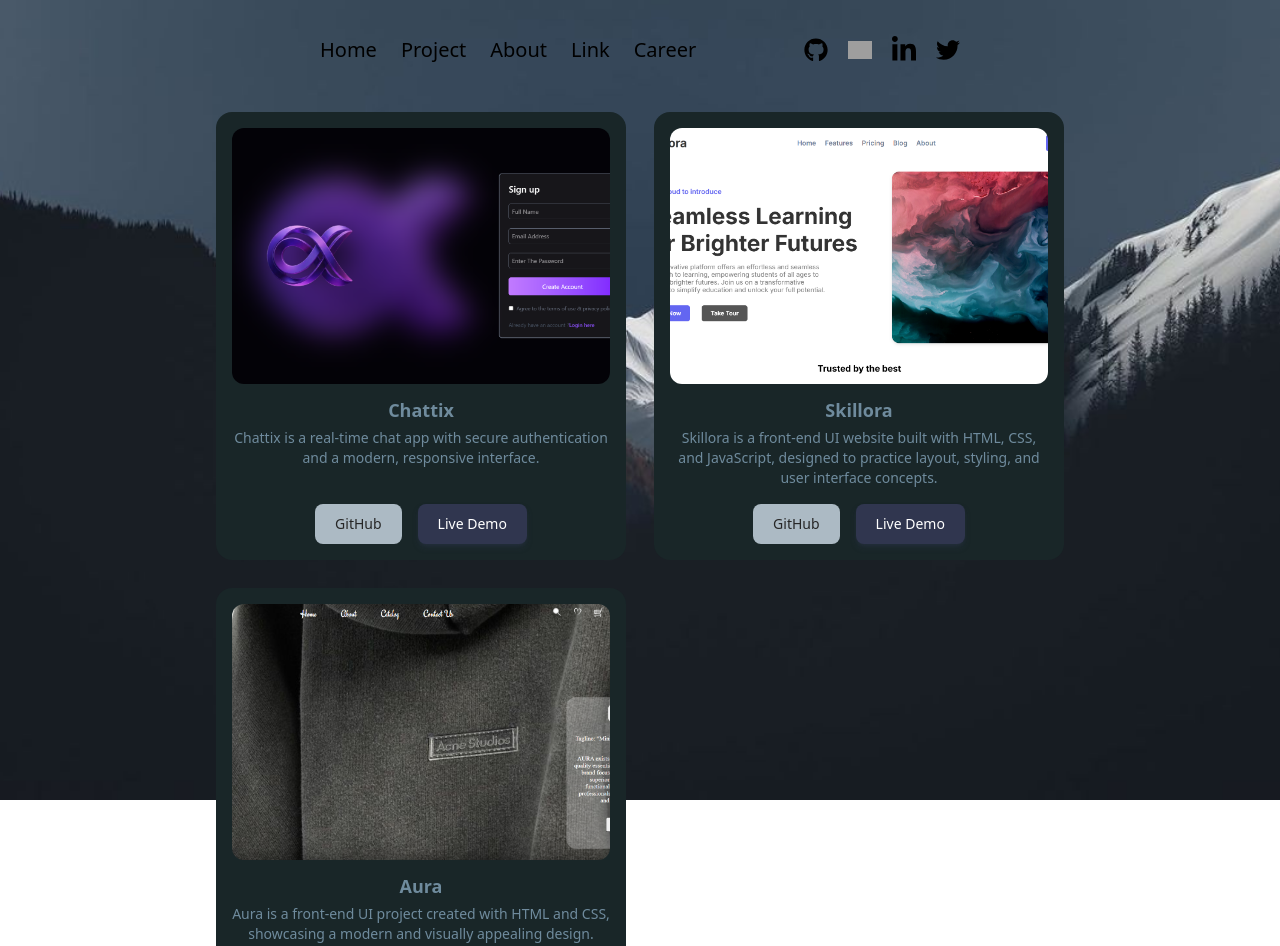
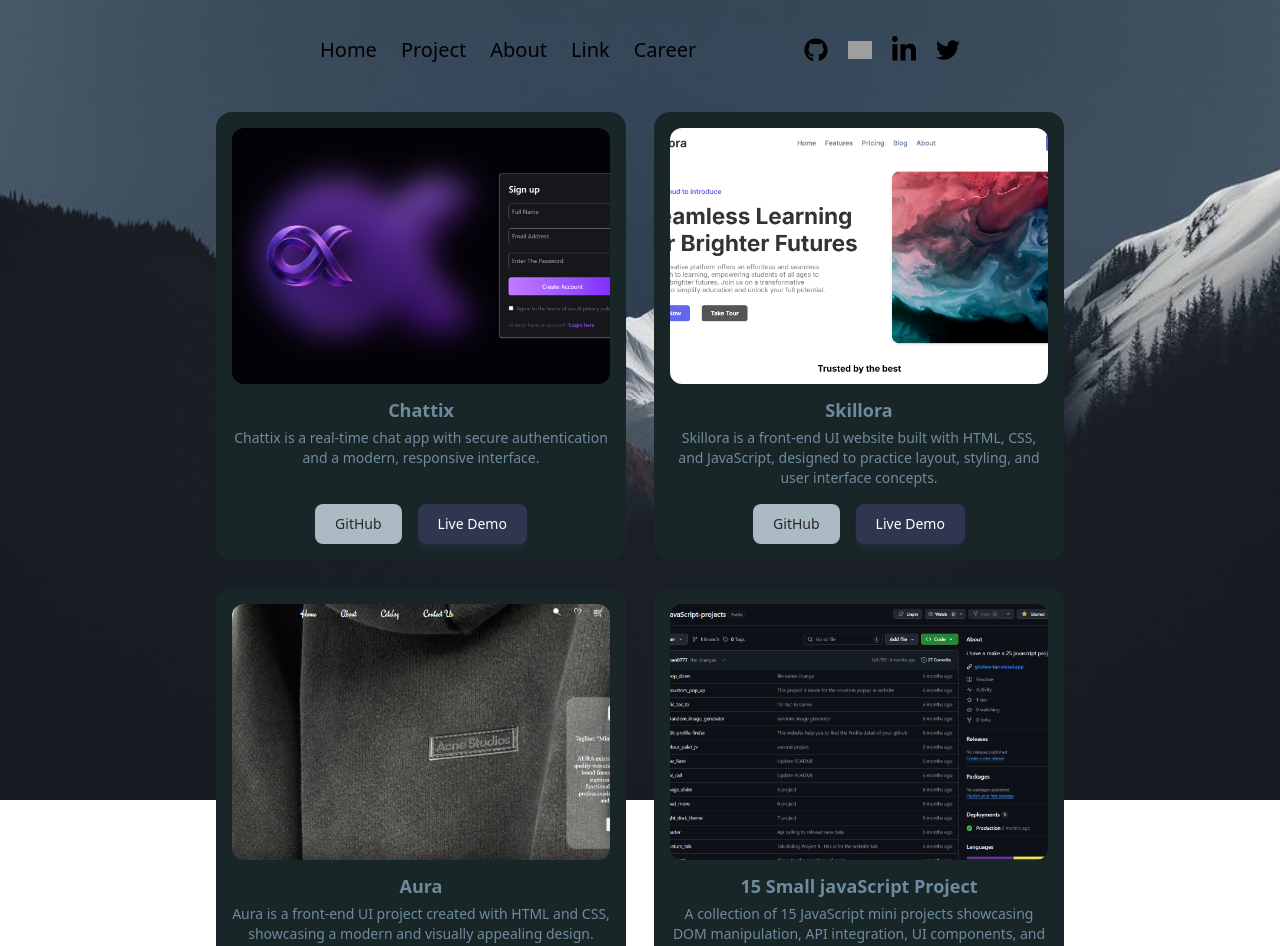
Before and after one commit to Suman0777/PortFolio, a React (Vite) app: page /projects in a window 1280 px wide. Shown: the top 946 px of the page. Built offline with nearby package versions, Linux system fonts and the light colour scheme; grey boxes are pictures that could not be loaded.

Commit message:
Changes in the project and add blur animation on load

```diff
--- a/Pages/Project.jsx
+++ b/Pages/Project.jsx
@@ -22,6 +22,13 @@ const Project = () => {
       topic: "Aura",
       github: "https://github.com/Suman0777/Aura",
       live: "https://aura-ashen-delta.vercel.app/",
+    },
+    {
+      imgins: "/Project4.png",
+      dec: "A collection of 15 JavaScript mini projects showcasing DOM manipulation, API integration, UI components, and interactive web features.",
+      topic: "15 Small javaScript Project",
+      github: "https://github.com/Suman0777/15-javaScript-projects",
+      live: "",
     },
   ];
 
--- a/component/MobileSidebar.jsx
+++ b/component/MobileSidebar.jsx
@@ -14,14 +14,14 @@ const MobileSidebar = ({ open, onClose }) => {
 
       <div
         className={`
-          fixed top-0 left-0 h-full w-64 bg-[#0f172a]
+          fixed top-0 left-0 h-full w-64 rounded-r-[13px] bg-[#191E24]
           z-50
           transform
           transition-transform duration-800 ease-[cubic-bezier(0.16,1,0.3,1)]
           ${open ? "translate-x-0" : "-translate-x-full"}
         `}
       >
-        <div className="p-6 space-y-6 text-white">
+        <div className="p-6 space-y-6">
 
           <div className="flex justify-end">
             <img
@@ -44,7 +44,7 @@ const MobileSidebar = ({ open, onClose }) => {
               href={item.path}
               onClick={onClose}
               className={`
-                text-xl font-medium block hover:text-cyan-400
+                text-xl text-[#F5F2F2] font-semibold block hover:text-cyan-400
                 transition-all duration-400 ease-[cubic-bezier(0.16,1,0.3,1)]
                 ${open ? "opacity-100 translate-x-0" : "opacity-0 -translate-x-6"}
               `}
--- a/component/Top.jsx
+++ b/component/Top.jsx
@@ -1,4 +1,4 @@
-import React, { useState } from "react";
+import React, { useEffect, useState } from "react";
 import Buttonicon from "../BuildsSmall/Buttonicon";
 import Imagess from "../BuildsSmall/Imagess";
 import MobileSidebar from "./MobileSidebar";
@@ -6,7 +6,6 @@ import MobileSidebar from "./MobileSidebar";
 const Top = () => {
   const [selected, setSelected] = useState(null);
   const [humbugerrr, sethumburger] = useState(false);
-
 
   const navItems = [
     { label: "Home", to: "/" },
@@ -22,7 +21,7 @@ const Top = () => {
 
 
       {/* Navigation */}
-      <div className=" hidden  lg:flex gap-6 ">
+      <div className=" hidden lg:flex gap-6 ">
         {navItems.map((item, index) => (
           <div
             key={index}
--- a/src/App.css
+++ b/src/App.css
@@ -0,0 +1,15 @@
+@keyframes blurIn {
+  0% {
+    opacity: 0;
+    filter: blur(16px);
+    }
+
+  100% {
+    opacity: 1;
+    filter: blur(0);
+  }
+}
+
+.blur-in {
+  animation: blurIn 0.52s ease-out forwards;
+}
--- a/src/App.jsx
+++ b/src/App.jsx
@@ -1,32 +1,32 @@
-import Backgrounds from '../BuildsSmall/Backgrounds'
-import Top from '../component/Top'
-import About from '../Pages/About'
-import Carer from '../Pages/Carer'
-import Homepage from '../Pages/Homepage'
-import Linkss from '../Pages/Linkss'
-import Project from '../Pages/Project'
-import './App.css'
-import { Routes, Route, Navigate, useNavigate } from 'react-router-dom'
+import { Routes, Route, useLocation } from "react-router-dom";
+import Backgrounds from "../BuildsSmall/Backgrounds";
+import Top from "../component/Top";
+import Homepage from "../Pages/Homepage";
+import About from "../Pages/About";
+import Project from "../Pages/Project";
+import Linkss from "../Pages/Linkss";
+import Carer from "../Pages/Carer";
+import "./App.css";
 
 function App() {
-  const Navigate = useNavigate();
+  const location = useLocation();
+
   return (
-    <div >
+    <Backgrounds>
+      <Top />
 
-      <Backgrounds>
-        <Top/>
+      {/* key makes animation restart */}
+      <div key={location.pathname} className="blur-in">
         <Routes>
           <Route path="/" element={<Homepage />} />
-          <Route path='/about' element={<About/>}/>
-          <Route path='/projects' element={<Project/>}/>
-          <Route path='/links' element={<Linkss/>}/>
-          <Route path='/career' element={<Carer/>}/>
+          <Route path="/about" element={<About />} />
+          <Route path="/projects" element={<Project />} />
+          <Route path="/links" element={<Linkss />} />
+          <Route path="/career" element={<Carer />} />
         </Routes>
-      </Backgrounds>
-
-    </div >
-
-  )
+      </div>
+    </Backgrounds>
+  );
 }
 
-export default App
+export default App;
```
Also changed, not shown: public/Project4.png (added).
